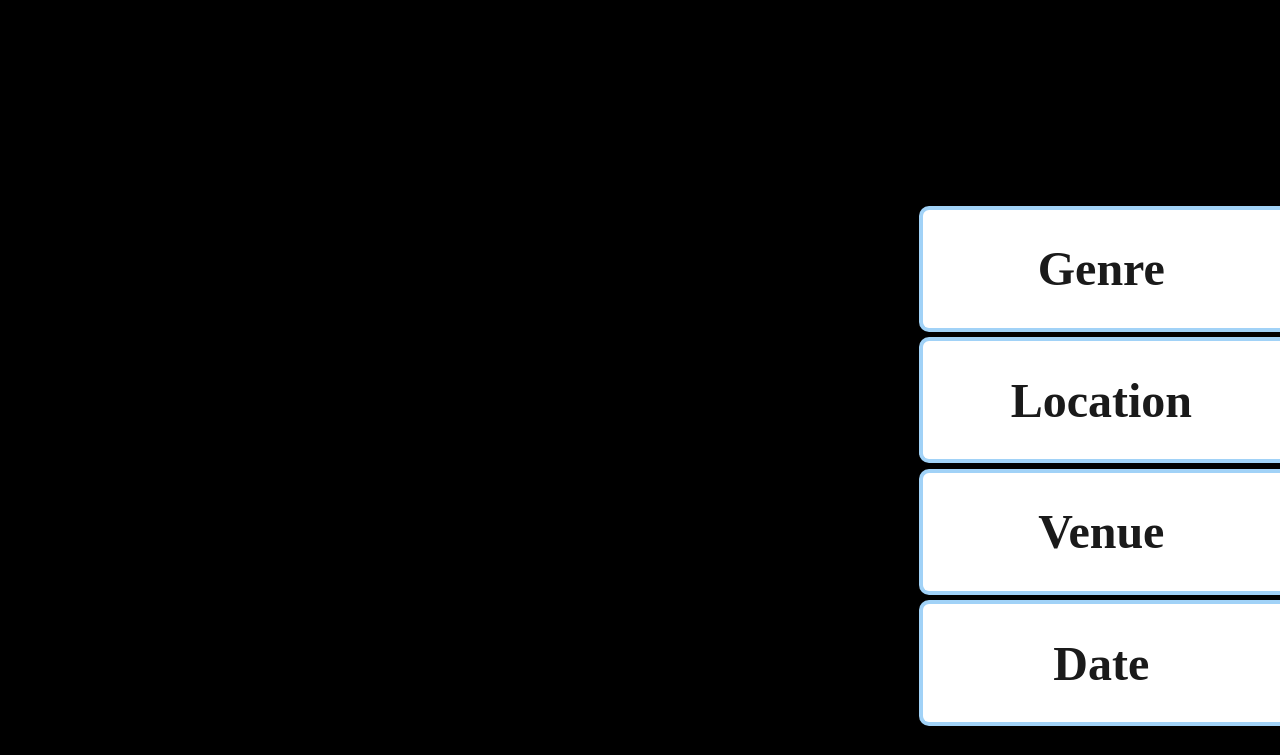
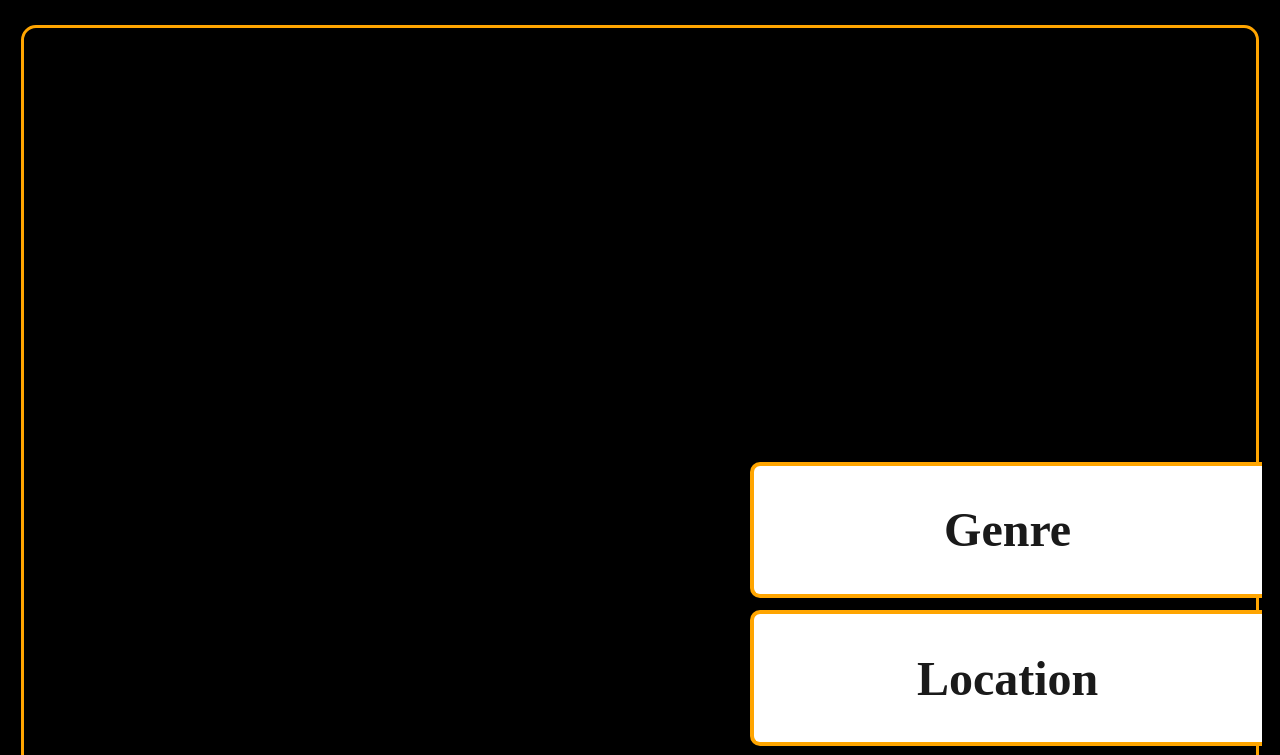
Before and after one commit to siwild/Gig_Tickets, a plain HTML site: page index.html in a window 1280 px wide. Shown: the top 755 px of the page. Drawn offline with Linux system fonts and the light colour scheme.

Commit message:
slight amendments to css

```diff
--- a/index.html
+++ b/index.html
@@ -9,14 +9,14 @@
 </head>
 
 <body>
-
+    <div class="pageContainer">
         <div id ="specificSearch">
             <h1>Genre</h1>
             <h2>Location</h2>
             <h3>Venue</h3>
             <h4>Date</h4>
         </div>
-
+    </div>
 </body>
 
 </html>
--- a/style.css
+++ b/style.css
@@ -2,11 +2,20 @@ body {
     background-color: black;
 }
 
+.pageContainer {
+    border: 3px solid orange;
+    border-radius: 15px;
+    margin: 2% 1%;
+    padding: 7px;
+    background-color: rgb(0 0 0);
+    margin-bottom: 0%;
+}
+
 #specificSearch {
-    position: fixed;
-    top: 25%;
-    right: 0;
+    position: relative;
     text-align: center;
+    margin-top: 35%;
+    margin-bottom: 6%;
 }
 
 
@@ -18,11 +27,11 @@ h1, h2, h3, h4 {
     border-left: 4px solid black;
     border-top: 4px solid black;
     border-radius: 10px 0 0 10px;
-    border-color: rgb(161, 210, 247);
-    margin-right: 0%;
-    margin-left: -95%;
-    margin-top: 3%;
-    margin-bottom: 0%;
-    padding: 17%;
+    border-color: orange;
+    margin-right: -1%;
+    margin-left: 59%;
+    margin-top: 1%;
+    margin-bottom: 1%;
+    padding: 3%;
 
 }
```
Also changed, not shown: 1 other file. Lines whose indentation alone changed are shown as unchanged.
